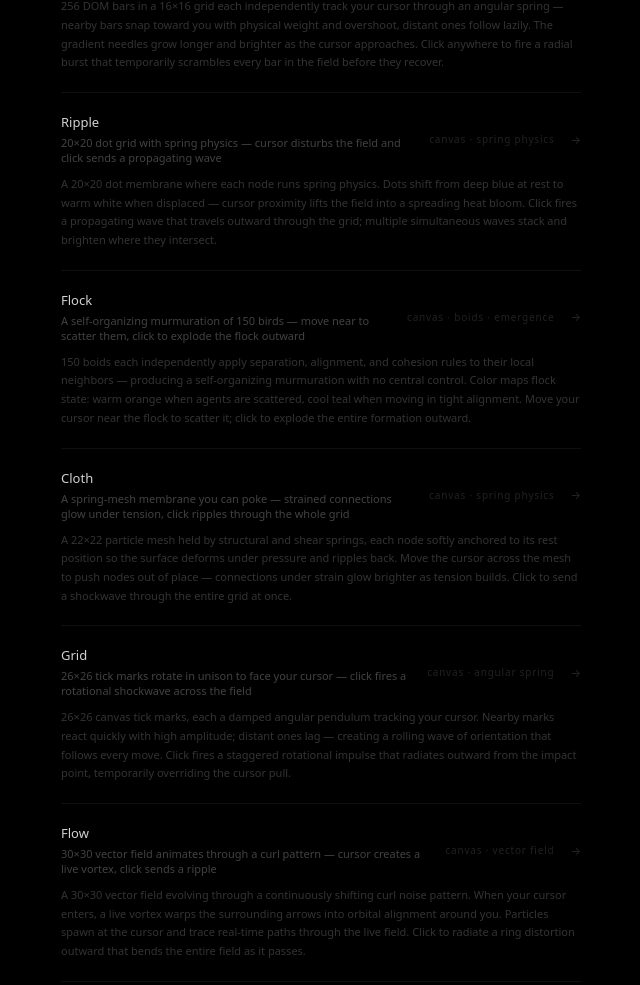
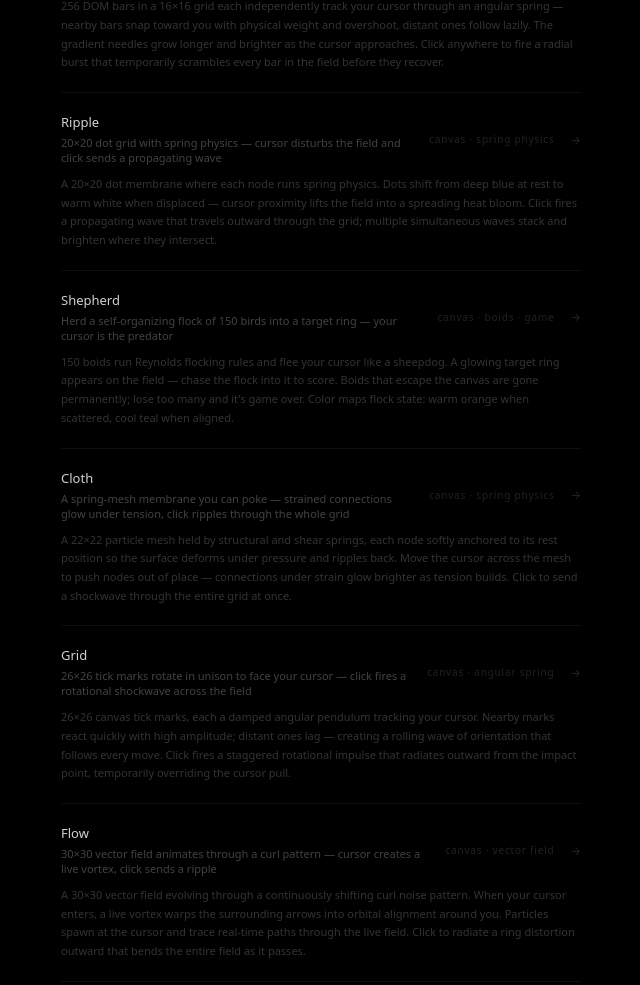
Before and after one commit to mattjss/lab, a plain HTML site: page index.html in a window 1280 px wide. Shown: the whole page, without its empty margins (319-959 px from the left). Drawn offline with Linux system fonts and the light colour scheme.

Commit message:
Rename Flock → Shepherd, update description
Co-Authored-By: Claude Sonnet 4.6 <noreply@anthropic.com>

```diff
--- a/index.html
+++ b/index.html
@@ -97,15 +97,15 @@
       <a class="item" data-sound-hover="hover" data-sound-click="open-project" href="https://mattjss.github.io/flock/" target="_blank">
         <div class="item-top">
           <div class="info">
-            <span class="name">Flock</span>
-            <span class="desc">A self-organizing murmuration of 150 birds — move near to scatter them, click to explode the flock outward</span>
+            <span class="name">Shepherd</span>
+            <span class="desc">Herd a self-organizing flock of 150 birds into a target ring — your cursor is the predator</span>
           </div>
           <div class="right">
-            <span class="tag">canvas · boids · emergence</span>
+            <span class="tag">canvas · boids · game</span>
             <span class="arrow">→</span>
           </div>
         </div>
-        <p class="about">150 boids each independently apply separation, alignment, and cohesion rules to their local neighbors — producing a self-organizing murmuration with no central control. Color maps flock state: warm orange when agents are scattered, cool teal when moving in tight alignment. Move your cursor near the flock to scatter it; click to explode the entire formation outward.</p>
+        <p class="about">150 boids run Reynolds flocking rules and flee your cursor like a sheepdog. A glowing target ring appears on the field — chase the flock into it to score. Boids that escape the canvas are gone permanently; lose too many and it's game over. Color maps flock state: warm orange when scattered, cool teal when aligned.</p>
       </a>
 
       <a class="item" data-sound-hover="hover" data-sound-click="open-project" href="https://mattjss.github.io/cloth/" target="_blank">
```
